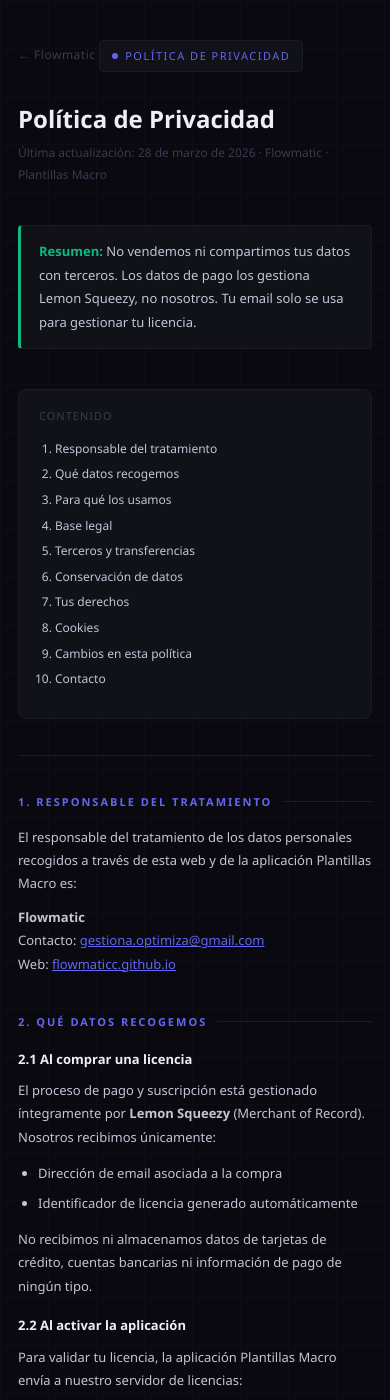
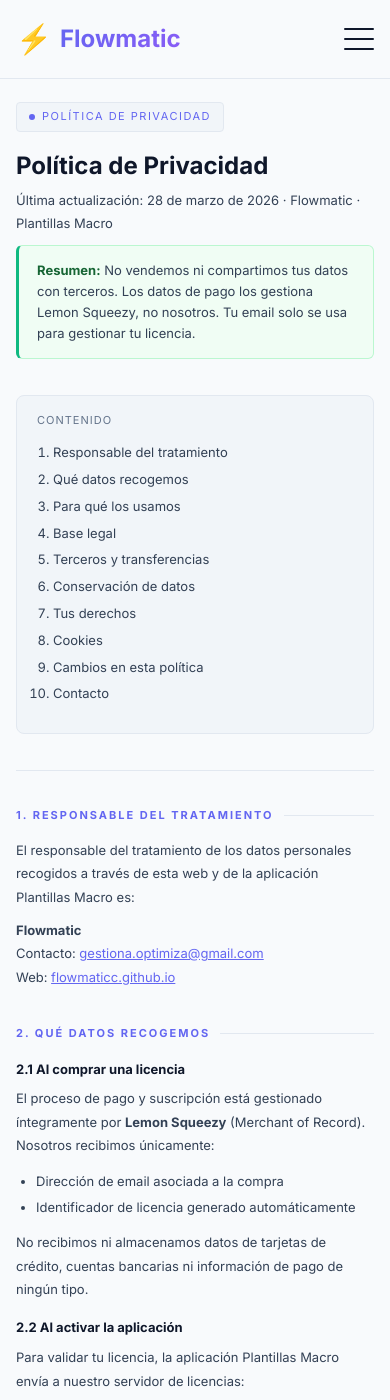
Before and after one commit to flowmaticc/flowmaticc.github.io, a Jekyll site: the page built from legal/privacidad/index.html, in a window 390 px wide and 1400 px high. Built offline with Jekyll 4.4.1, drawn with Linux system fonts in a browser that asks for light colours; some of the changed text lies outside the part shown.

Commit message:
Update legal.html

```diff
--- a/_layouts/legal.html
+++ b/_layouts/legal.html
@@ -1,64 +1,144 @@
 <!DOCTYPE html>
-<html lang="es">
+<html lang="es" data-theme="light">
 <head>
 <meta charset="UTF-8">
 <meta name="viewport" content="width=device-width, initial-scale=1.0">
 <title>{{ page.title }}</title>
 <meta name="robots" content="noindex, follow">
+<link rel="stylesheet" href="/css/style.css?v=1.0">
+<link rel="preconnect" href="https://fonts.googleapis.com">
+<link rel="preconnect" href="https://fonts.gstatic.com" crossorigin>
+<link href="https://fonts.googleapis.com/css2?family=Inter:opsz,wght@14..32,300;14..32,400;14..32,500;14..32,600;14..32,700;14..32,800&display=swap" rel="stylesheet">
+<link rel="stylesheet" href="https://cdnjs.cloudflare.com/ajax/libs/font-awesome/6.5.1/css/all.min.css">
 <style>
-  *, *::before, *::after { box-sizing: border-box; margin: 0; padding: 0; }
-  :root { --bg:#09090f; --surface:#111118; --border:#1a1a28; --accent:#6366f1; --green:#10b981; --text:#c4c4d8; --muted:#3a3a52; --heading:#eeeef8; }
-  html { scroll-behavior: smooth; }
-  body { background: var(--bg); color: var(--text); font-family: 'Segoe UI', system-ui, sans-serif; font-size: 14px; line-height: 1.8; min-height: 100vh; }
-  body::before { content: ''; position: fixed; inset: 0; background-image: linear-gradient(var(--border) 1px,transparent 1px),linear-gradient(90deg,var(--border) 1px,transparent 1px); background-size: 48px 48px; opacity: 0.3; pointer-events: none; z-index: 0; }
-  .wrap { position: relative; z-index: 1; max-width: 760px; margin: 0 auto; padding: 64px 32px 80px; }
-  /* Cabecera */
-  .back-link { display: inline-flex; align-items: center; gap: 6px; color: var(--muted); text-decoration: none; font-size: 12px; letter-spacing: 0.5px; margin-bottom: 40px; transition: color 0.2s; }
-  .back-link:hover { color: var(--accent); }
-  .doc-badge { display: inline-flex; align-items: center; gap: 7px; background: var(--surface); border: 1px solid var(--border); border-radius: 4px; padding: 5px 12px; font-size: 11px; color: var(--accent); letter-spacing: 1.5px; text-transform: uppercase; margin-bottom: 20px; }
-  .doc-badge::before { content: ''; width: 6px; height: 6px; border-radius: 50%; background: var(--accent); }
-  h1 { font-size: clamp(24px,4vw,36px); font-weight: 700; color: var(--heading); line-height: 1.2; margin-bottom: 8px; }
-  .meta { font-size: 12px; color: var(--muted); margin-bottom: 40px; }
-  /* Alerta */
-  .alert { background: var(--surface); border: 1px solid var(--border); border-left: 3px solid var(--green); border-radius: 4px; padding: 14px 18px; margin-bottom: 40px; font-size: 13px; color: var(--text); }
-  .alert strong { color: var(--green); }
-  /* Secciones */
+  /* Forzar modo claro siempre */
+  :root, [data-theme="dark"], [data-theme="light"] {
+    --bg-primary:    #f8fafc;
+    --bg-secondary:  #f1f5f9;
+    --bg-card:       #ffffff;
+    --bg-card-hover: #f8fafc;
+    --border:        #e2e8f0;
+    --text-primary:  #0f172a;
+    --text-secondary:#334155;
+    --text-muted:    #64748b;
+    --accent:        #6366f1;
+    --accent-dark:   #4f46e5;
+    --accent-light:  #818cf8;
+    --accent-glow:   rgba(99,102,241,0.1);
+    --success:       #10b981;
+    --warning:       #f59e0b;
+  }
+
+  /* Ocultar botón de tema */
+  .theme-toggle { display: none !important; }
+
+  /* Layout */
+  .legal-wrap {
+    max-width: 760px;
+    margin: 0 auto;
+    padding: 48px 2rem 80px;
+  }
+
+  .doc-badge {
+    display: inline-flex; align-items: center; gap: 7px;
+    background: var(--bg-secondary); border: 1px solid var(--border);
+    border-radius: 4px; padding: 5px 12px; font-size: 11px;
+    color: var(--accent); letter-spacing: 1.5px; text-transform: uppercase;
+    margin-bottom: 20px;
+  }
+  .doc-badge::before {
+    content: ''; width: 6px; height: 6px;
+    border-radius: 50%; background: var(--accent);
+  }
+
+  .legal-wrap h1 {
+    font-size: clamp(24px,4vw,36px); font-weight: 700;
+    color: var(--text-primary); line-height: 1.2; margin-bottom: 8px;
+  }
+  .meta { font-size: 12px; color: var(--text-muted); margin-bottom: 40px; }
+
+  .alert {
+    background: #f0fdf4; border: 1px solid #bbf7d0;
+    border-left: 3px solid var(--success); border-radius: 6px;
+    padding: 14px 18px; margin-bottom: 36px;
+    font-size: 13px; color: var(--text-secondary);
+  }
+  .alert strong { color: #166534; }
+
   .divider { border: none; border-top: 1px solid var(--border); margin: 36px 0; }
-  section { margin-bottom: 36px; }
-  h2 { font-size: 11px; font-weight: 700; color: var(--accent); letter-spacing: 2px; text-transform: uppercase; margin-bottom: 14px; display: flex; align-items: center; gap: 10px; }
-  h2::after { content: ''; flex: 1; height: 1px; background: var(--border); }
-  h3 { font-size: 13px; font-weight: 700; color: var(--heading); margin: 16px 0 8px; }
-  p { margin-bottom: 10px; color: var(--text); font-size: 13px; }
-  ul, ol { padding-left: 20px; margin: 10px 0; }
-  ul li, ol li { font-size: 13px; color: var(--text); padding: 3px 0; }
-  a { color: var(--accent); }
-  /* Footer doc */
-  .doc-footer { margin-top: 56px; padding-top: 24px; border-top: 1px solid var(--border); display: flex; justify-content: space-between; align-items: center; flex-wrap: wrap; gap: 12px; font-size: 11px; color: var(--muted); }
-  .doc-footer a { color: var(--accent); text-decoration: none; }
-  /* Índice */
-  .toc { background: var(--surface); border: 1px solid var(--border); border-radius: 8px; padding: 16px 20px; margin-bottom: 36px; }
-  .toc-title { font-size: 11px; color: var(--muted); letter-spacing: 1px; text-transform: uppercase; margin-bottom: 10px; }
+
+  .legal-wrap section { margin-bottom: 36px; }
+
+  .legal-wrap h2 {
+    font-size: 11px; font-weight: 700; color: var(--accent);
+    letter-spacing: 2px; text-transform: uppercase; margin-bottom: 14px;
+    display: flex; align-items: center; gap: 10px;
+  }
+  .legal-wrap h2::after { content: ''; flex: 1; height: 1px; background: var(--border); }
+
+  .legal-wrap h3 {
+    font-size: 13px; font-weight: 700;
+    color: var(--text-primary); margin: 16px 0 8px;
+  }
+  .legal-wrap p {
+    margin-bottom: 10px; color: var(--text-secondary);
+    font-size: 13px; line-height: 1.8;
+  }
+  .legal-wrap ul, .legal-wrap ol { padding-left: 20px; margin: 10px 0; }
+  .legal-wrap ul li, .legal-wrap ol li {
+    font-size: 13px; color: var(--text-secondary); padding: 3px 0;
+  }
+  .legal-wrap a { color: var(--accent); }
+
+  .toc {
+    background: var(--bg-secondary); border: 1px solid var(--border);
+    border-radius: 8px; padding: 16px 20px; margin-bottom: 36px;
+  }
+  .toc-title {
+    font-size: 11px; color: var(--text-muted);
+    letter-spacing: 1px; text-transform: uppercase; margin-bottom: 10px;
+  }
   .toc ol { padding-left: 16px; }
   .toc li { font-size: 12px; padding: 2px 0; }
-  .toc a { color: var(--text); text-decoration: none; }
+  .toc a { color: var(--text-secondary); text-decoration: none; }
   .toc a:hover { color: var(--accent); }
-  /* Tabla */
-  table { width: 100%; border-collapse: collapse; margin: 12px 0; font-size: 12px; }
-  th { text-align: left; padding: 8px 12px; font-size: 10px; letter-spacing: 1px; text-transform: uppercase; color: var(--muted); border-bottom: 1px solid var(--border); }
-  td { padding: 8px 12px; border-bottom: 1px solid var(--border); vertical-align: top; color: var(--text); }
-  tr:last-child td { border-bottom: none; }
-  @media(max-width:560px){ .wrap{padding:40px 18px 60px;} .doc-footer{flex-direction:column;} }
+
+  .legal-wrap table {
+    width: 100%; border-collapse: collapse; margin: 12px 0;
+    font-size: 12px; background: var(--bg-card);
+    border: 1px solid var(--border); border-radius: 8px; overflow: hidden;
+  }
+  .legal-wrap th {
+    text-align: left; padding: 8px 12px; font-size: 10px;
+    letter-spacing: 1px; text-transform: uppercase; color: var(--text-muted);
+    background: var(--bg-secondary); border-bottom: 1px solid var(--border);
+  }
+  .legal-wrap td {
+    padding: 8px 12px; border-bottom: 1px solid var(--border);
+    vertical-align: top; color: var(--text-secondary);
+  }
+  .legal-wrap tr:last-child td { border-bottom: none; }
+
+  @media(max-width:560px) { .legal-wrap { padding: 32px 1rem 60px; } }
 </style>
 </head>
 <body>
-<div class="wrap">
-  <a href="/" class="back-link">← Flowmatic</a>
-  {{ content }}
-  <div class="doc-footer">
-    <span>Flowmatic · <span id="year"></span></span>
-    <span><a href="mailto:gestiona.optimiza@gmail.com">gestiona.optimiza@gmail.com</a></span>
+
+{% include navbar.html %}
+
+<main style="padding-top:70px;">
+  <div class="legal-wrap">
+    {{ content }}
   </div>
-</div>
-<script>document.getElementById('year').textContent = new Date().getFullYear();</script>
+</main>
+
+{% include footer.html %}
+
+<script src="/js/main.js?v=1.0"></script>
+<script>
+  // Forzar modo claro aunque el usuario tenga guardado el oscuro
+  document.documentElement.setAttribute('data-theme', 'light');
+</script>
+
 </body>
 </html>
```
